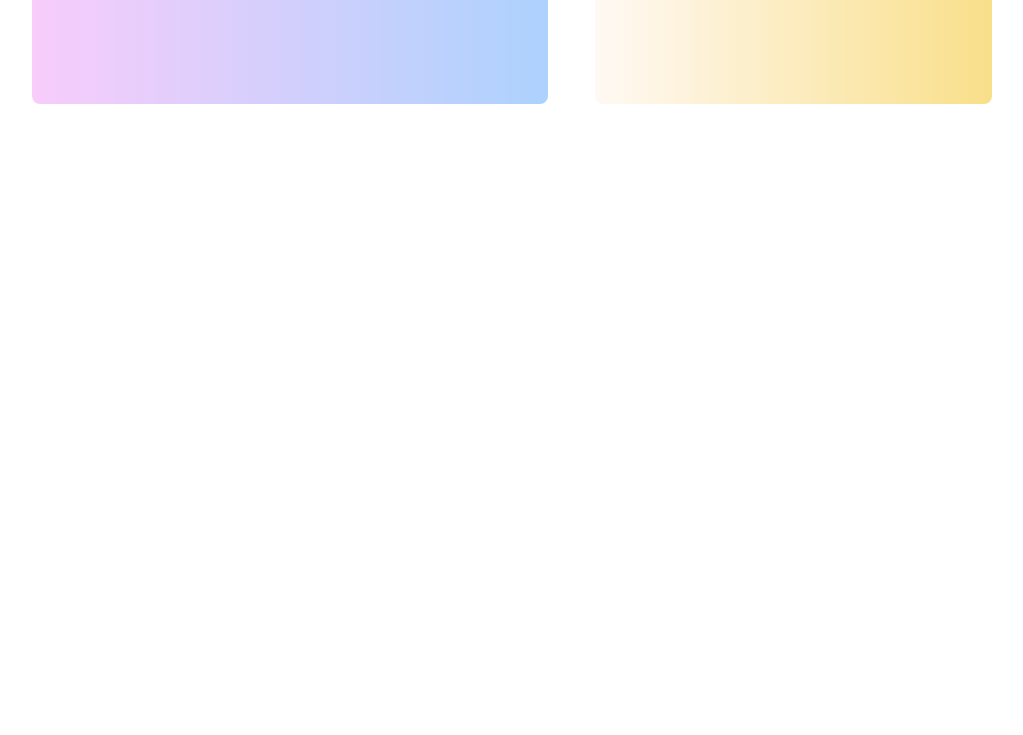
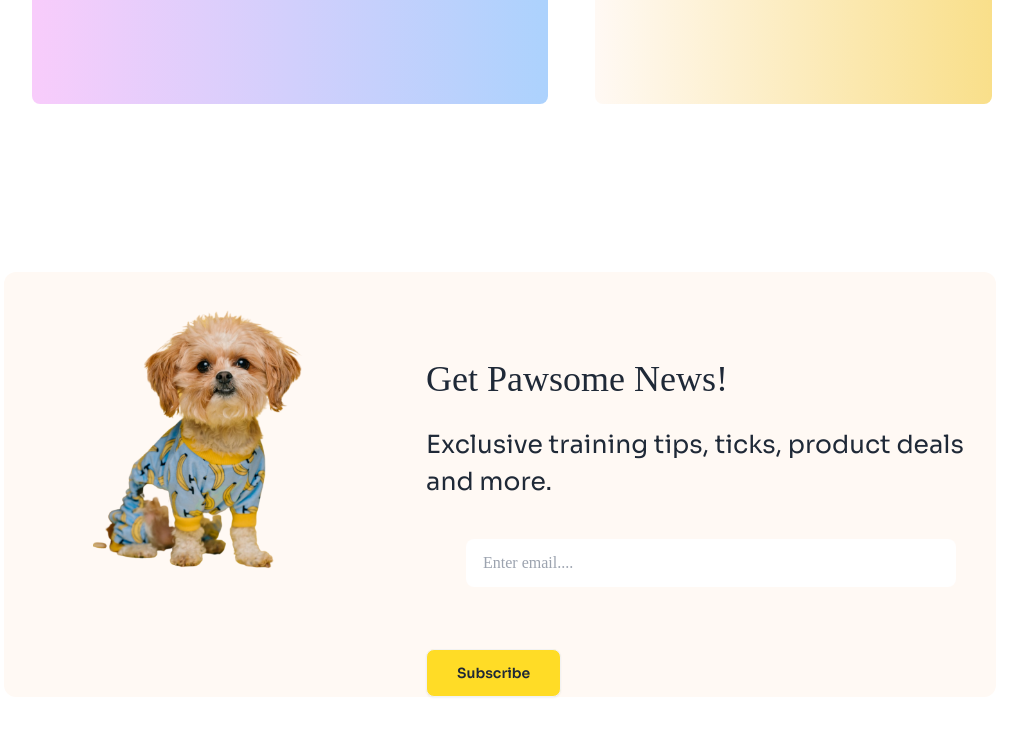
Before and after one commit to sabba1010/Assignment-3, a plain HTML site: page index.html in a window 1280 px wide. Shown: the part 3305-4040 px from the top of the page, without its empty margins (140-1163 px from the left). Before the commit the page ends 3577 px from the top, so only its background shows below. Drawn offline with nearby package versions, Linux system fonts and the light colour scheme; a web font is replaced by a local one.

Commit message:
last challange add

```diff
--- a/index.html
+++ b/index.html
@@ -564,7 +564,32 @@ body{
 </div>
 <!-- last challamge -->
 
+<div class="sm:px-36 px-2 mb-36 ">
+<div class="bg-[#FFF9F4] rounded-xl md:flex">
+  <!-- img -->
+  <div class="ml-[89px] py-[38px]  pr-[117px]">
+<img src="c1-assets/cute-pet-mid.png" alt="">
+  </div>
+  <!-- text -->
+  <div class="mt-[80px] text-center md:text-left">
+<h1 class="text-[36px]">
+  Get Pawsome News!
+</h1>
+<p class="mt-[20px] text-[25px] mb-[38px]">
+  Exclusive training tips, ticks, product deals and more.
+</p>
+<div class="mx-[40px]">
+  <input type="email" placeholder="Enter email...." class="
+input rounded-lg w-full md:w-[490px]" />
+</div>
+<br> <button class="px-[30px] btn mt-[38px] bg-[#FFDC26] sora">
+  Subscribe
+ </button>
+</div>
+</div>
 
+
+</div>
 
 
 
```
